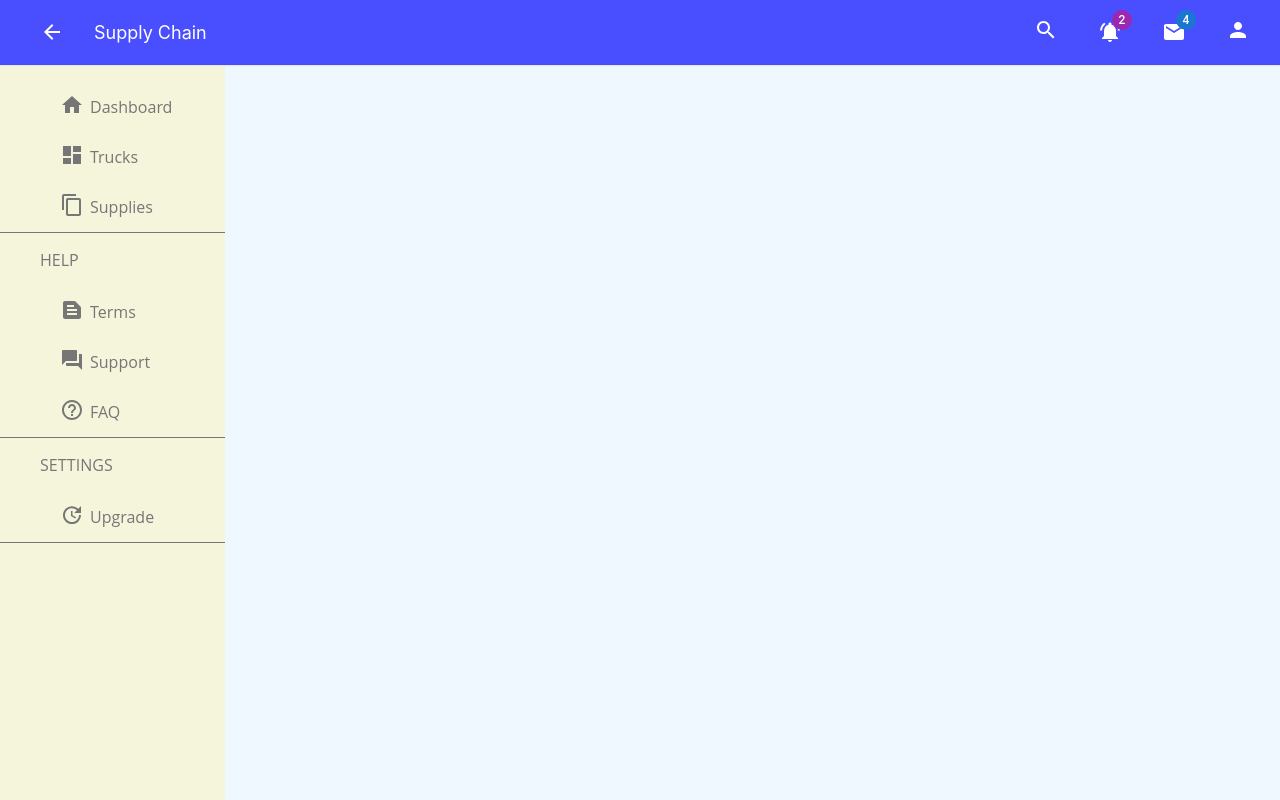
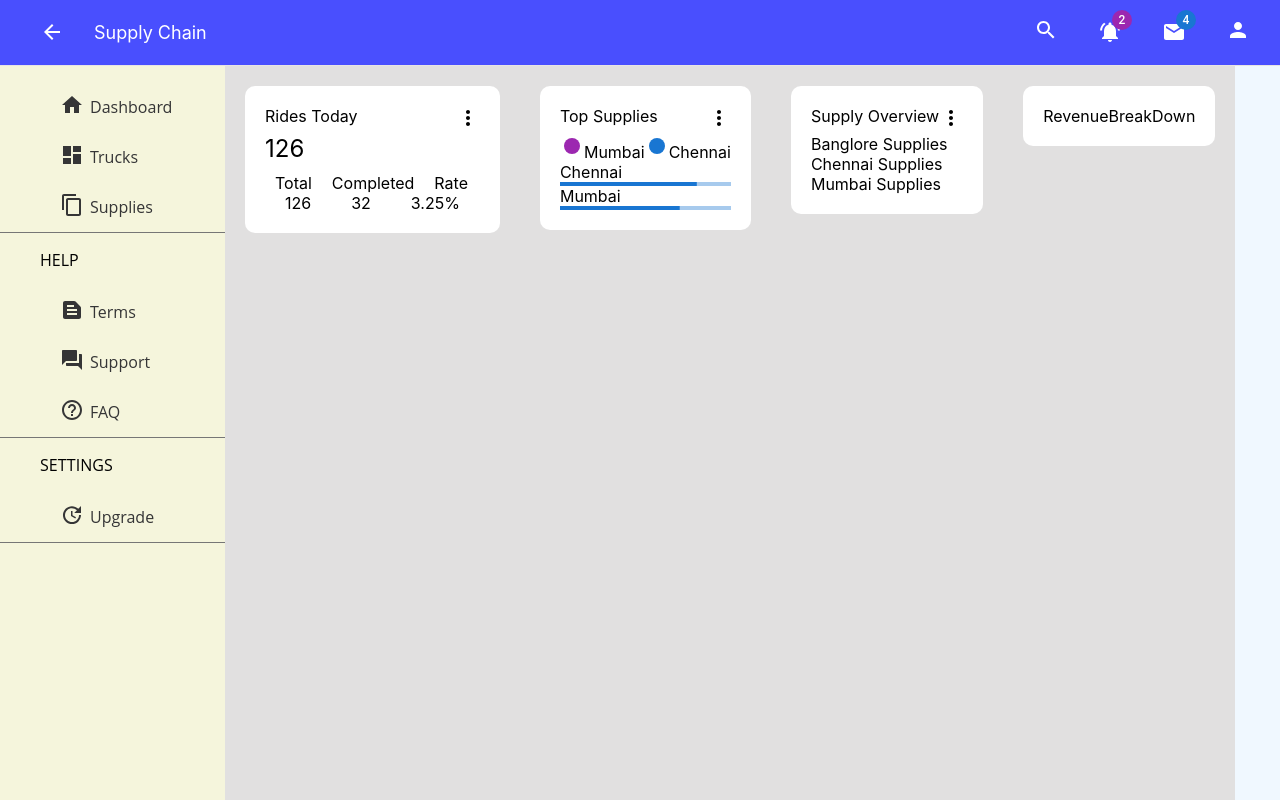
Before and after one commit to antonythomas123/admin_dashboard, a React (Create React App) app: page / in a window 1280 px wide. Built offline with nearby package versions, Linux system fonts and the light colour scheme.

Commit message:
Top Widgets Added

```diff
--- a/src/Components/Home/Home.css
+++ b/src/Components/Home/Home.css
@@ -12,4 +12,9 @@
 }
 .home_container{
     display: flex;
+    flex-direction: column;
+    background-color: #e1e0e0;
 }
+.first, .second{
+    display: flex;
+}
--- a/src/Components/Home/Home.js
+++ b/src/Components/Home/Home.js
@@ -1,24 +1,36 @@
 import React from 'react'
 import Header from '../Header/Header'
 import Sidebar from '../Sidebar/Sidebar'
+import RidesToday from '../Widgets/RidesToday/RidesToday'
+import TopSupplies from '../Widgets/TopSupplies/TopSupplies'
+import SupplyOverview from '../Widgets/SupplyOverview/SupplyOverview'
 
 import './Home.css'
+import RevenueBreakdown from '../Widgets/RevenueBreakDown/RevenueBreakdown'
 
 function Home() {
     return (
-        <div className='home'>
-            <div className="header"><Header /></div>
-            <div className="container">
-                <div className="sidebar"><Sidebar /></div>
-                {/*<div className="home_container">
-                        <RisesToday />
-                        <TopSupplies />
-                        <Overview />
-                        <RisesToday />
-    </div>*/}
+      <div className="home">
+        <div className="header">
+          <Header />
+        </div>
+        <div className="container">
+          <div className="sidebar">
+            <Sidebar />
+          </div>
+          <div className="home_container">
+            <div className="first">
+              <RidesToday />
+              <TopSupplies />
+              <SupplyOverview />
+              <RevenueBreakdown />
             </div>
+            <div className="second"></div>
+            <div className="third"></div>
+          </div>
         </div>
-    )
+      </div>
+    );
 }
 
 export default Home
--- a/src/Components/Sidebar/Sidebar.css
+++ b/src/Components/Sidebar/Sidebar.css
@@ -7,19 +7,16 @@
     left: 0;
     width: 225px;
     font-family: 'Open Sans',sans-serif;
-    color: #767676;
 }
 .item{
     display: flex;
     align-items: center;
     height: 50px;
+    color: #353536;
 }
 .icon{
     margin-left: 20px;
     width: 30px;
-}
-.text{
-    margin-left: 12px;
 }
 .heading{
     padding-left: 40px;
--- a/src/Components/Sidebar/Sidebar.js
+++ b/src/Components/Sidebar/Sidebar.js
@@ -11,7 +11,7 @@ import './Sidebar.css'
 
 function Items({title,icon,link}){
   return(
-    <Link to={link} style={{ textDecoration: 'none', color: '#767676' }}>
+    <Link to={link} style={{ textDecoration: 'none', color: '#414040' }}>
     <li className='item'>
       <span className="icon">{icon}</span>
       <span className='title'>{title}</span>
--- /dev/null
+++ b/src/Components/Widgets/RevenueBreakDown/RevenueBreakdown.js
@@ -0,0 +1,12 @@
+import React from 'react'
+
+
+function RevenueBreakdown() {
+  return (
+    <div className='widget'>
+        RevenueBreakDown
+    </div>
+  )
+}
+
+export default RevenueBreakdown
--- /dev/null
+++ b/src/Components/Widgets/RidesToday/RidesToday.js
@@ -0,0 +1,29 @@
+import React from 'react'
+import MoreVertIcon from '@mui/icons-material/MoreVert';
+import '../../Widgets/Widgets.css'
+
+function RisesToday() {
+  return (
+    <div className='widget'>
+      <div className="top">
+        <span className='title'>Rides Today</span>
+        <div className='r_side'><MoreVertIcon /></div>
+      </div>
+      <span className='numbers'>126</span>
+      <div className='b_side'>
+        <div>
+          <span className='b_title'>Total</span>
+          <span className='b_title'>Completed</span>
+          <span className='b_title'>Rate</span>
+        </div>
+        <div>
+          <span className='b_item'>126</span>
+          <span className='b_item'>32</span>
+          <span className='b_item'>3.25%</span>
+        </div>
+      </div>
+    </div>
+  )
+}
+
+export default RisesToday
--- /dev/null
+++ b/src/Components/Widgets/SupplyOverview/SupplyOverview.js
@@ -0,0 +1,27 @@
+import React from 'react'
+import { MoreVertOutlined } from '@mui/icons-material'
+
+import '../../Widgets/Widgets.css'
+
+function Overview() {
+    return (
+        <div className='widget'>
+            <div className="top">
+                <span className='title'>Supply Overview</span>
+                <div className='r_side'><MoreVertOutlined /></div>
+            </div>
+            <div className='cities'>
+                <span>Banglore Supplies</span>
+            </div>
+            <div className='cities'>
+                <span>Chennai Supplies</span>
+            </div>
+            <div className='cities'>
+                <span>Mumbai Supplies</span>
+            </div>
+
+        </div>
+    )
+}
+
+export default Overview
--- /dev/null
+++ b/src/Components/Widgets/TopSupplies/ProgressBar.js
@@ -0,0 +1,11 @@
+import { LinearProgress } from '@mui/material';
+
+
+function ProgressBar({color,progress}){
+
+    return(
+        <LinearProgress color = {color} variant = 'determinate' value = {progress}/>
+    )
+}
+
+export default ProgressBar
--- /dev/null
+++ b/src/Components/Widgets/TopSupplies/TopSupplies.js
@@ -0,0 +1,26 @@
+import React from 'react';
+import MoreVertIcon from '@mui/icons-material/MoreVert';
+import FiberManualRecordRoundedIcon from '@mui/icons-material/FiberManualRecordRounded';
+import ProgressBar from './ProgressBar'
+import '../../Widgets/Widgets.css';
+
+function TopSupplies() {
+    return (
+        <div className='widget'>
+          <div className="top">
+            <span className='title'>Top Supplies</span>
+            <div className='r_side'><MoreVertIcon /></div>
+          </div>
+          <div>
+            <span><FiberManualRecordRoundedIcon color='secondary'/>Mumbai</span>
+            <span><FiberManualRecordRoundedIcon color='primary'/>Chennai</span>
+          </div>
+          Chennai
+          <ProgressBar color = 'primary' progress = '80'/>
+          Mumbai
+          <ProgressBar coor = 'secondary' progress = '70'/>
+        </div>
+      )
+}
+
+export default TopSupplies
--- /dev/null
+++ b/src/Components/Widgets/Widgets.css
@@ -0,0 +1,35 @@
+.widget{
+    display: flex;
+    flex-direction: column;
+    margin: 20px;
+    padding: 20px;
+    justify-content: space-between;
+    background-color: white;
+    height:fit-content;
+    width:max-content;
+    border-radius: 10px;
+}
+.l_side{
+    display: flex;
+    flex-direction: column;
+    justify-content: space-between;
+    padding: 10px;
+    margin: 10px;
+}
+.b_side{
+    margin-top: 10px;
+}
+.b_title{
+    padding: 10px;
+}
+.b_item{
+    padding: 20px;
+}
+.numbers{
+    font-size:x-large;
+}
+.top{
+    display: flex;
+    flex-direction: row;
+    justify-content: space-between;
+}
```
